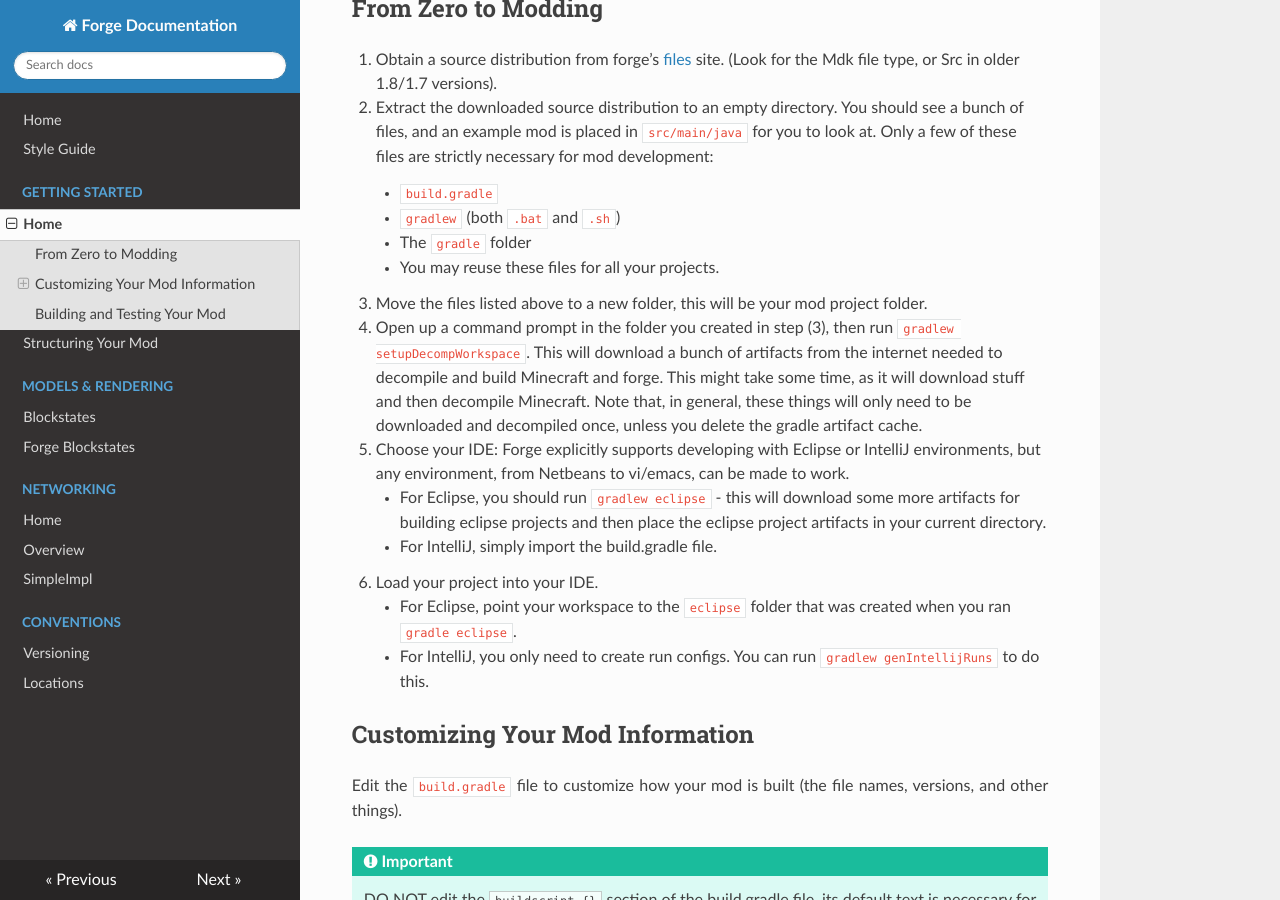
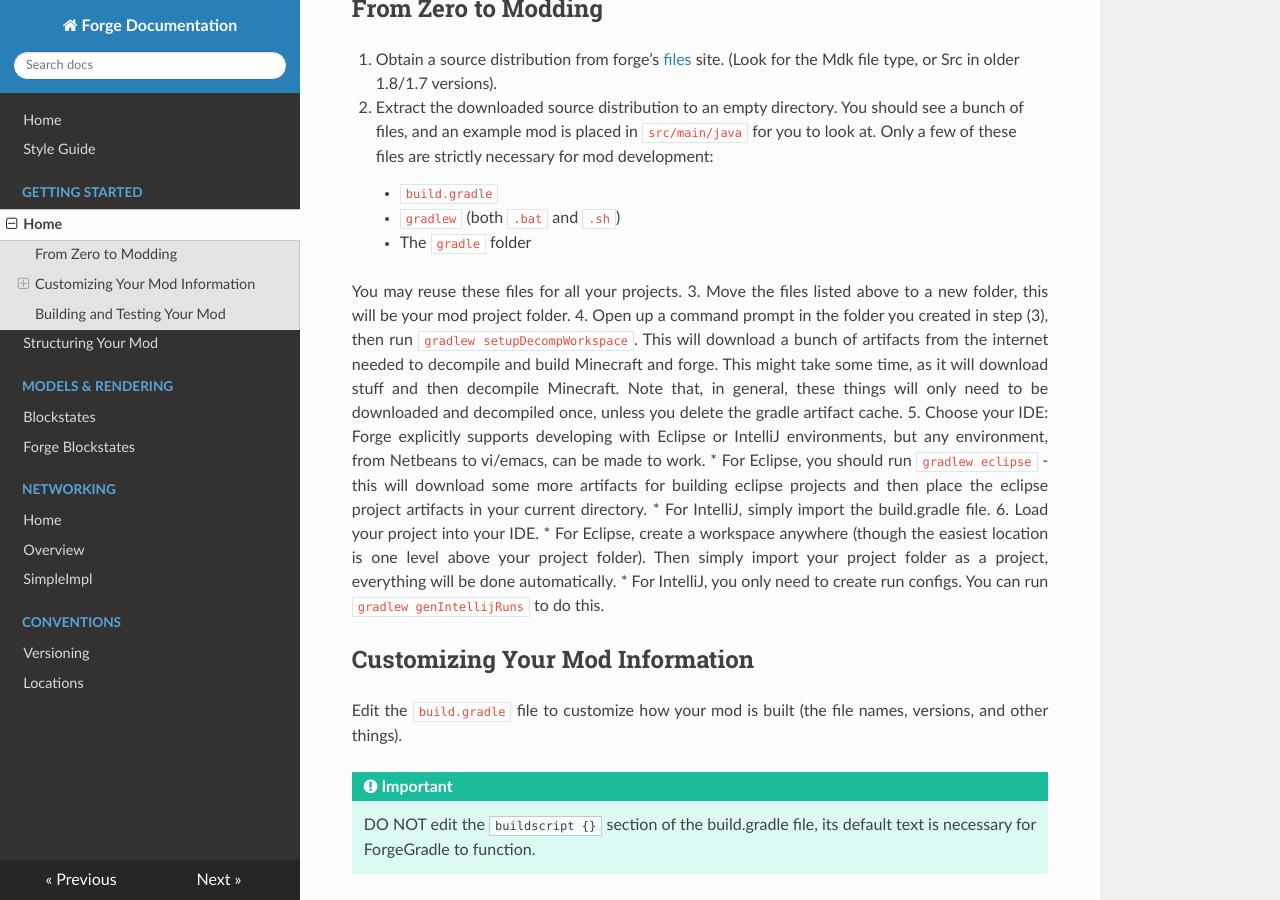
Before and after one commit to MinecraftForge/Documentation, an MkDocs documentation site: the page built from docs/gettingstarted/index.md, in a window 1280 px wide and 900 px high, scrolled down 240 px. Built offline with MkDocs 1.6.1, drawn with Linux system fonts in a browser that asks for light colours; nearby versions of some CDN libraries; old or Windows-style settings are respelled for this version of MkDocs.

Commit message:
Fix eclipse setup step 6, fix formatting in setup step 2

```diff
--- a/docs/gettingstarted/index.md
+++ b/docs/gettingstarted/index.md
@@ -11,14 +11,15 @@ From Zero to Modding
     * `build.gradle`
     * `gradlew` (both `.bat` and `.sh`)
     * The `gradle` folder
-    * You may reuse these files for all your projects.
+
+  You may reuse these files for all your projects.
 3. Move the files listed above to a new folder, this will be your mod project folder.
 4. Open up a command prompt in the folder you created in step (3), then run `gradlew setupDecompWorkspace`. This will download a bunch of artifacts from the internet needed to decompile and build Minecraft and forge. This might take some time, as it will download stuff and then decompile Minecraft. Note that, in general, these things will only need to be downloaded and decompiled once, unless you delete the gradle artifact cache.
 5. Choose your IDE: Forge explicitly supports developing with Eclipse or IntelliJ environments, but any environment, from Netbeans to vi/emacs, can be made to work.
     * For Eclipse, you should run `gradlew eclipse` - this will download some more artifacts for building eclipse projects and then place the eclipse project artifacts in your current directory.
     * For IntelliJ, simply import the build.gradle file.
 6. Load your project into your IDE.
-    * For Eclipse, point your workspace to the `eclipse` folder that was created when you ran `gradle eclipse`.
+    * For Eclipse, create a workspace anywhere (though the easiest location is one level above your project folder). Then simply import your project folder as a project, everything will be done automatically.
     * For IntelliJ, you only need to create run configs. You can run `gradlew genIntellijRuns` to do this.
 
 [files]: http://files.minecraftforge.net "Forge Files distribution site"
```
